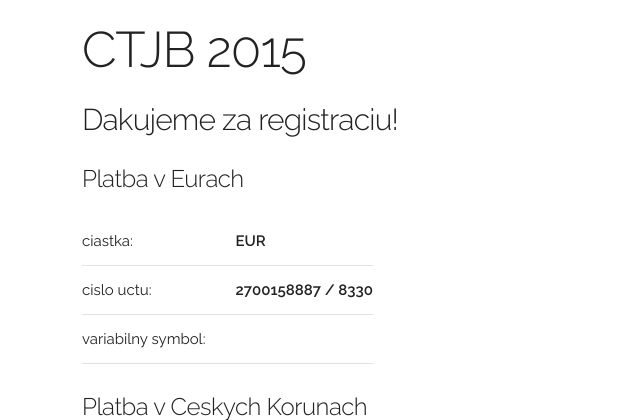
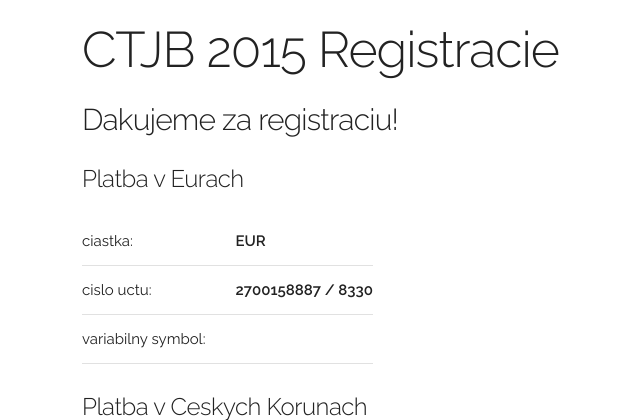
Before and after one commit to ctjb/register, a Flask app: template register/templates/thanks.html in a window 1280 px wide. Shown: the top 420 px of the page, without its empty margins (78-718 px from the left). Run offline with Flask 2, Linux system fonts and the light colour scheme; the template is opened without the code that fills it, so the values that code supplies are empty.

Commit message:
symlink thanks.html to static dir to enable preview

```diff
--- a/register/static/index.html
+++ b/register/static/index.html
@@ -2,7 +2,7 @@
 <html lang="en">
 <head>
   <meta charset="utf-8">
-  <title>CTJB</title>
+  <title>CTJB 2015</title>
   <meta name="viewport" content="width=device-width, initial-scale=1">
   <link href="//fonts.googleapis.com/css?family=Raleway:400,300,600" rel="stylesheet" type="text/css">
   <link rel="stylesheet" href="normalize.css">
--- /dev/null
+++ b/register/static/thanks.html
@@ -0,0 +1 @@
+../templates/thanks.html
--- a/register/templates/thanks.html
+++ b/register/templates/thanks.html
@@ -2,7 +2,7 @@
 <html lang="en">
 <head>
   <meta charset="utf-8">
-  <title>CTJB</title>
+  <title>CTJB 2015</title>
   <meta name="viewport" content="width=device-width, initial-scale=1">
   <link href="//fonts.googleapis.com/css?family=Raleway:400,300,600" rel="stylesheet" type="text/css">
   <link rel="stylesheet" href="normalize.css">
@@ -14,8 +14,8 @@
   <div class="container">
 
   <div class="row">
-    <div class="one-half column" style="margin-top: 20px;">
-      <h1>CTJB 2015</h1>
+    <div class="full column" style="margin-top: 20px;">
+      <h1>CTJB 2015 Registracie</h1>
     </div>
   </div>
 
--- a/server.py
+++ b/server.py
@@ -7,4 +7,4 @@
 from register import app
 
 if __name__ == '__main__':
-	app.run(host='0.0.0.0', port='4433', debug=False, ssl_context=context)
+	app.run(host='0.0.0.0', port=4433, debug=True, ssl_context=context)
```
